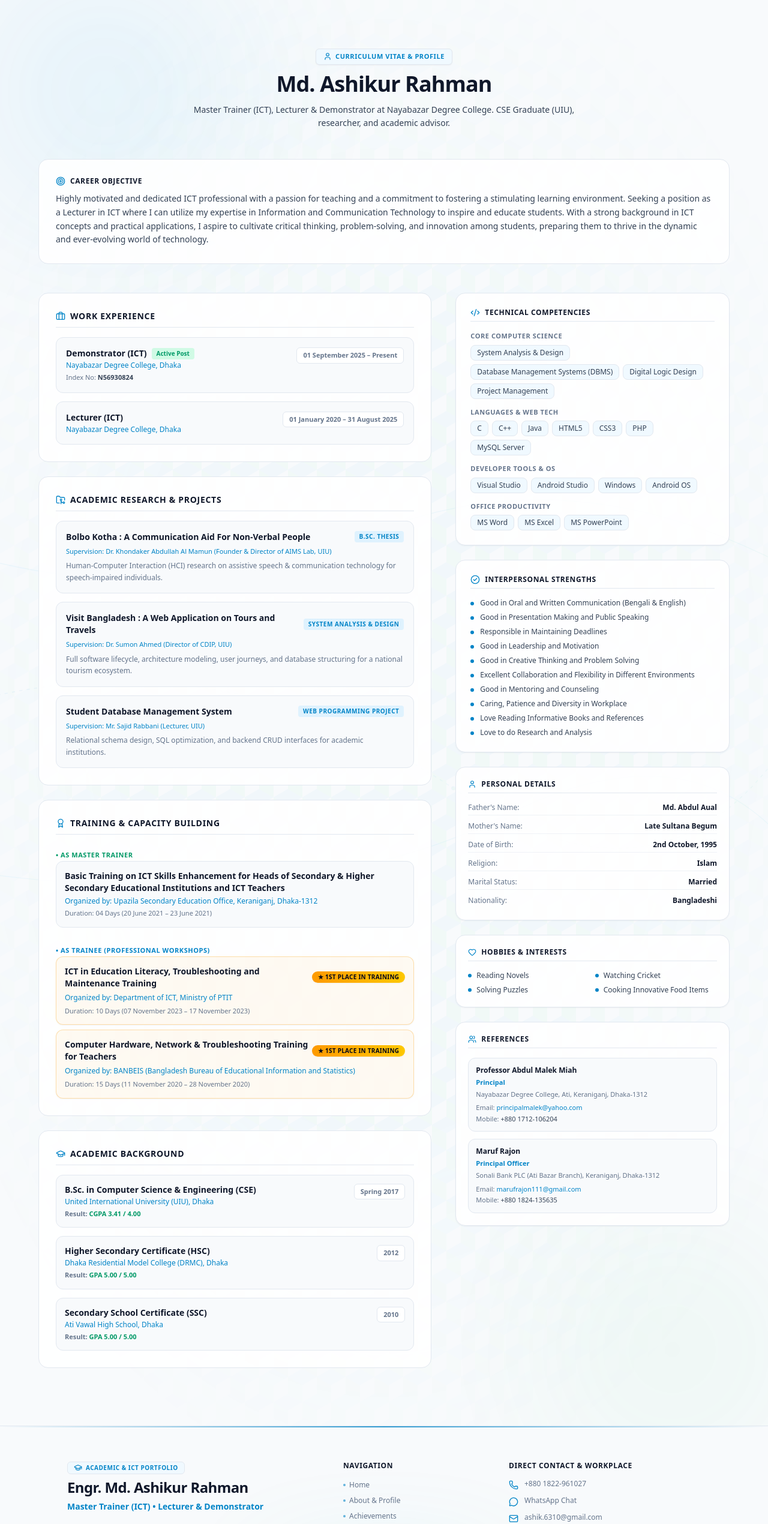
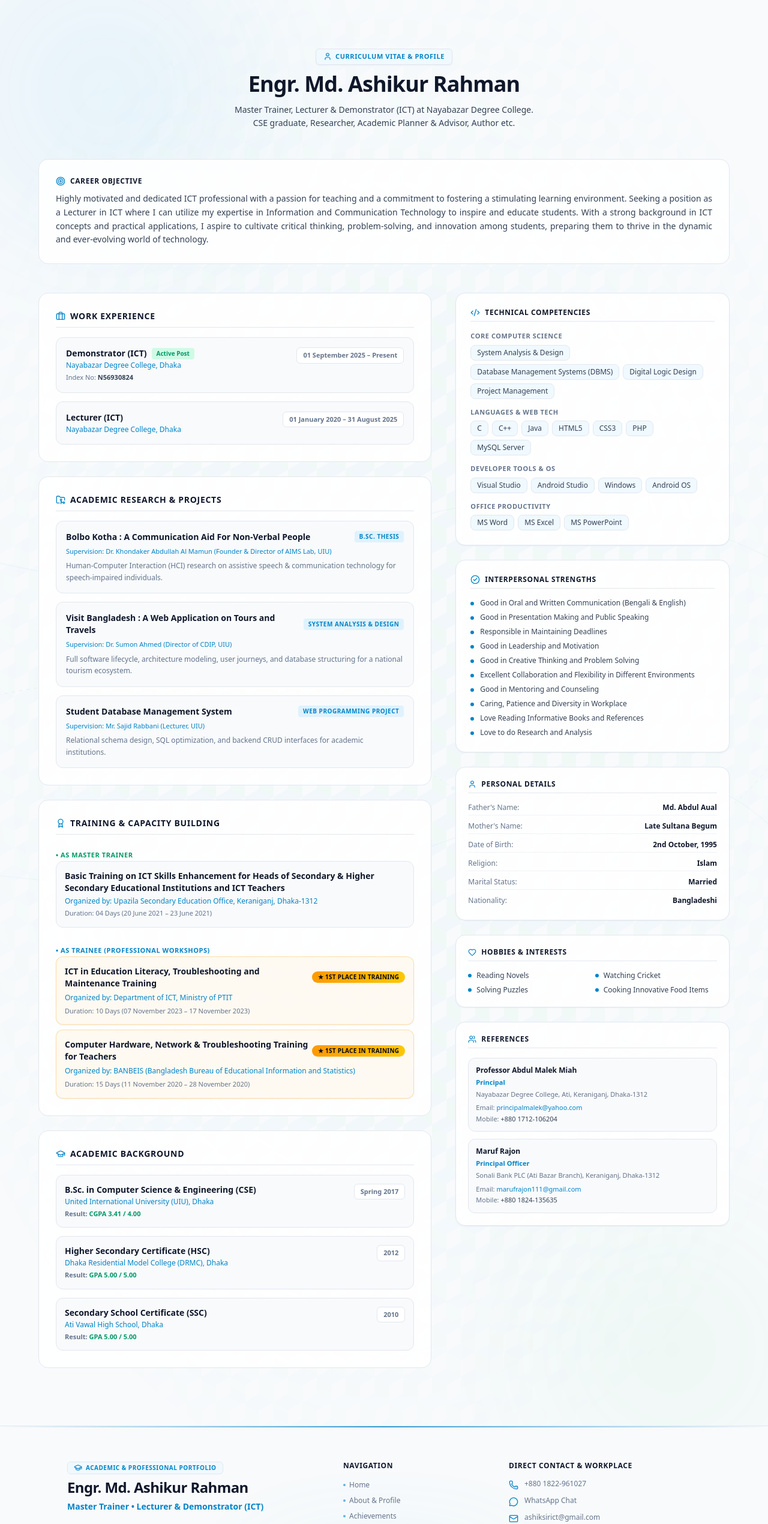
Before and after one commit to CodeByMonir/MdAshikurRahman, a Next.js app: page /about in a window 1280 px wide. Shown: the part 80-2620 px from the top of the page at 60% size. Built offline with nearby package versions, Linux system fonts and the light colour scheme.

Commit message:
updated the informatin of every section

```diff
--- a/src/Components/About/About.jsx
+++ b/src/Components/About/About.jsx
@@ -287,12 +287,12 @@ export default function AboutSection() {
                     </span>
 
                     <h2 className="text-2xl sm:text-3xl lg:text-4xl font-extrabold tracking-tight text-[#0F172A] dark:text-[#F8FAFC]">
-                        Md. Ashikur Rahman
+                        Engr. Md. Ashikur Rahman
                     </h2>
 
                     <p className="text-xs sm:text-sm text-[#334155] dark:text-[#94A3B8] leading-relaxed">
-                        Master Trainer (ICT), Lecturer & Demonstrator at Nayabazar Degree College. CSE Graduate (UIU),
-                        researcher, and academic advisor.
+                        Master Trainer, Lecturer & Demonstrator (ICT) at Nayabazar Degree College. <br />
+                        CSE graduate, Researcher, Academic Planner & Advisor, Author etc.
                     </p>
                 </div>
 
@@ -310,7 +310,7 @@ export default function AboutSection() {
                             Career Objective
                         </h3>
                     </div>
-                    <p className="text-xs sm:text-sm text-[#334155] dark:text-[#94A3B8] leading-relaxed">
+                    <p className="text-xs sm:text-sm text-[#334155] dark:text-[#94A3B8] leading-relaxed  text-justify">
                         {careerObjective}
                     </p>
                 </motion.div>
--- a/src/Components/Achievements/achievements.jsx
+++ b/src/Components/Achievements/achievements.jsx
@@ -234,7 +234,7 @@ export default function Achievements() {
                     </span>
 
                     <h1 className="text-3xl sm:text-4xl lg:text-5xl font-extrabold tracking-tight text-[#0F172A] dark:text-[#F8FAFC]">
-                        Honors, Research & Milestones
+                        Training, Research & Milestones
                     </h1>
 
                     <p className="text-xs sm:text-sm text-[#334155] dark:text-[#94A3B8] leading-relaxed">
@@ -248,7 +248,7 @@ export default function Achievements() {
                     <div className="flex items-center gap-2.5 pb-2 border-b border-[#E2E8F0] dark:border-[rgba(56,189,248,0.12)]">
                         <Award className="w-5 h-5 text-[#0284C7] dark:text-[#38BDF8]" />
                         <h2 className="text-lg sm:text-xl font-bold tracking-tight text-[#0F172A] dark:text-[#F8FAFC]">
-                            Training & Capacity Building Honors
+                            Professional Training Experiences
                         </h2>
                     </div>
 
@@ -266,7 +266,7 @@ export default function Achievements() {
                                     }`}
                             >
                                 {item.isFirstPlace && (
-                                    <div className="absolute -top-3 right-5 inline-flex items-center gap-1 px-3 py-0.5 rounded-full text-[11px] font-extrabold uppercase tracking-wide bg-gradient-to-r from-amber-500 to-yellow-400 text-slate-950 shadow-md">
+                                    <div className="absolute -top-3 right-5 inline-flex items-center gap-1 px-3 py-0.5 rounded-full text-[11px] font-extrabold uppercase tracking-wide bg-linear-to-r from-amber-500 to-yellow-400 text-slate-950 shadow-md">
                                         <Sparkles className="w-3.5 h-3.5" />
                                         Top Performer
                                     </div>
@@ -433,7 +433,7 @@ export default function Achievements() {
                     <div className="flex items-center gap-2.5 pb-2 border-b border-[#E2E8F0] dark:border-[rgba(56,189,248,0.12)]">
                         <Medal className="w-5 h-5 text-amber-500 dark:text-yellow-400" />
                         <h2 className="text-lg sm:text-xl font-bold tracking-tight text-[#0F172A] dark:text-[#F8FAFC]">
-                            Government Scholarships & Competitive Academic Honors
+                            Government Scholarships & Other Achievements
                         </h2>
                     </div>
 
--- a/src/Components/Contact/Contact.jsx
+++ b/src/Components/Contact/Contact.jsx
@@ -39,8 +39,8 @@ export default function ContactSection() {
         },
         {
             label: 'Email',
-            value: 'ashik.6310@gmail.com',
-            href: 'mailto:ashik.6310@gmail.com',
+            value: 'ashiksirict@gmail.com',
+            href: 'mailto:ashiksirict@gmail.com',
             icon: Mail,
             color: 'text-sky-600 dark:text-[#38BDF8]',
         },
@@ -63,13 +63,13 @@ export default function ContactSection() {
         },
         {
             name: 'Instagram',
-            href: 'https://instagram.com/imarashik',
+            href: 'https://instagram.com/ashiksirict',
             icon: FaInstagram,
             hoverClass: 'hover:text-[#E4405F] hover:border-[#E4405F]/40',
         },
         {
             name: 'LinkedIn',
-            href: 'https://www.linkedin.com/in/imarashik/',
+            href: 'https://www.linkedin.com/in/ashiksir/',
             icon: FaLinkedinIn,
             hoverClass: 'hover:text-[#0A66C2] hover:border-[#0A66C2]/40',
         },
--- a/src/Components/Home/CampusSection.jsx
+++ b/src/Components/Home/CampusSection.jsx
@@ -120,9 +120,8 @@ export default function CampusSection() {
                     </div>
 
                     {/* Experience Description */}
-                    <p className="text-xs sm:text-sm text-[#334155] dark:text-[#94A3B8] leading-relaxed">
-                        Serving as an academic planner and ICT demonstrator, focusing on computer
-                        architecture, web fundamentals, digital literacy, and modern pedagogical development.
+                    <p className="text-xs sm:text-sm text-[#334155] dark:text-[#94A3B8] leading-relaxed text-justify">
+                        Serving as an Academic Planner, Lecturer, and Demonstrator in ICT for HSC and Honours students, with a focus on computer lab sessions, web fundamentals, digital literacy, and modern pedagogical practices.
                     </p>
 
                     {/* Key Responsibilities / Experience Highlights */}
@@ -143,7 +142,7 @@ export default function CampusSection() {
                     {/* Actions */}
                     <div className="pt-1">
                         <a
-                            href="#contact"
+                            href="/contacts"
                             className="inline-flex items-center gap-2 px-4 py-2 rounded-lg text-xs sm:text-sm font-semibold border border-[#E2E8F0] dark:border-[rgba(56,189,248,0.15)] bg-white dark:bg-[rgba(9,13,22,0.7)] text-[#0F172A] dark:text-[#F8FAFC] hover:border-[#0284C7] dark:hover:border-[#38BDF8] transition-colors active:scale-98"
                         >
                             Academic Inquiries
@@ -162,7 +161,7 @@ export default function CampusSection() {
                 >
                     <div className="relative w-full max-w-lg lg:max-w-xl aspect-4/3 rounded-2xl overflow-hidden border-2 border-[#E2E8F0] dark:border-[rgba(56,189,248,0.25)] shadow-card-light dark:shadow-card-dark group">
                         <Image
-                            src="/university.jpg"
+                            src="/campus.jpg"
                             alt="Nayabazar Degree College Campus"
                             fill
                             sizes="(max-width: 1024px) 100vw, 550px"
--- a/src/Components/Home/Hero.jsx
+++ b/src/Components/Home/Hero.jsx
@@ -81,7 +81,7 @@ export default function Hero() {
                         </h1>
                     </div>
 
-                    <p className="text-sm sm:text-base lg:text-lg text-[#334155] dark:text-[#94A3B8] leading-relaxed max-w-2xl mx-auto lg:mx-0">
+                    <p className="text-sm sm:text-base lg:text-lg text-[#334155] dark:text-[#94A3B8] leading-relaxed max-w-2xl mx-auto lg:mx-0 text-justify">
                         I have been serving as an ICT Teacher at Nayabazar Degree College, Ati,
                         Keraniganj, Dhaka-1312, since January 2020. I am passionate about
                         teaching, learning, and seeking truth, while striving to live and work
--- a/src/Components/Home/InspiringSection.jsx
+++ b/src/Components/Home/InspiringSection.jsx
@@ -13,7 +13,7 @@ import {
 
 export default function InspiringSection() {
     const pedagogicalStats = [
-        { label: 'Years Teaching', value: '5+ Years' },
+        { label: 'Years Teaching', value: '7+ Years' },
         { label: 'Students Guided', value: '1,500+' },
         { label: 'Training Workshops', value: '40+' },
         { label: 'Curriculum Modules', value: '12+' },
--- a/src/Components/Home/TeacherSection.jsx
+++ b/src/Components/Home/TeacherSection.jsx
@@ -22,7 +22,7 @@ export default function TeacherSection() {
     const collaborationMetrics = [
         { label: 'Educators Mentored', value: '120+' },
         { label: 'Faculty Workshops', value: '25+' },
-        { label: 'Training Hubs', value: '5+' },
+        { label: 'Training Hubs', value: '12+' },
         { label: 'Collaborative Projects', value: '15+' },
     ];
 
@@ -175,7 +175,7 @@ export default function TeacherSection() {
                 >
                     <div className="relative w-full h-64 sm:h-80 md:h-100 rounded-2xl overflow-hidden border-2 border-[#E2E8F0] dark:border-[rgba(56,189,248,0.25)] shadow-card-light dark:shadow-card-dark group">
                         <Image
-                            src="/teachers.jpg"
+                            src="/Teachers1.jpg"
                             alt="Faculty and Educators Group Photo"
                             fill
                             sizes="(max-width: 1024px) 100vw, 1024px"
--- a/src/Components/Shared/Footer.jsx
+++ b/src/Components/Shared/Footer.jsx
@@ -46,8 +46,8 @@ export default function Footer() {
         },
         {
             icon: Mail,
-            label: 'ashik.6310@gmail.com',
-            href: 'mailto:ashik.6310@gmail.com',
+            label: 'ashiksirict@gmail.com',
+            href: 'mailto:ashiksirict@gmail.com',
         },
         {
             icon: MapPin,
@@ -59,19 +59,19 @@ export default function Footer() {
     const socialLinks = [
         {
             name: 'Facebook',
-            href: 'http://www.fb.com/arashik2019',
+            href: 'http://www.fb.com/ashiksirict',
             icon: FaFacebookF,
             hoverClass: 'hover:text-[#1877F2] hover:border-[#1877F2]/40',
         },
         {
             name: 'Instagram',
-            href: 'https://instagram.com/im.arashik',
+            href: 'https://instagram.com/ashiksirict',
             icon: FaInstagram,
             hoverClass: 'hover:text-[#E4405F] hover:border-[#E4405F]/40',
         },
         {
             name: 'LinkedIn',
-            href: 'https://www.linkedin.com/in/ashik-rahman-0ba47511b/',
+            href: 'https://www.linkedin.com/in/ashiksir/',
             icon: FaLinkedinIn,
             hoverClass: 'hover:text-[#0A66C2] hover:border-[#0A66C2]/40',
         },
@@ -106,13 +106,13 @@ export default function Footer() {
                         <div className="space-y-1.5">
                             <div className="inline-flex items-center gap-1.5 px-2.5 py-0.5 rounded-md text-[10px] font-semibold uppercase tracking-wider bg-[#F0F9FF] dark:bg-[#0F172A] text-[#0284C7] dark:text-[#38BDF8] border border-[#E2E8F0] dark:border-[rgba(56,189,248,0.15)]">
                                 <GraduationCap className="w-3.5 h-3.5" />
-                                <span>Academic & ICT Portfolio</span>
+                                <span>Academic & Professional Portfolio</span>
                             </div>
                             <h2 className="text-xl sm:text-2xl font-extrabold text-[#0F172A] dark:text-[#F8FAFC] tracking-tight">
                                 Engr. Md. Ashikur Rahman
                             </h2>
                             <p className="text-xs sm:text-sm font-semibold text-[#0284C7] dark:text-[#38BDF8]">
-                                Master Trainer (ICT) &bull; Lecturer & Demonstrator
+                                Master Trainer &bull; Lecturer & Demonstrator (ICT)
                             </p>
                         </div>
 
```
Also changed, not shown: public/Teachers1.jpg (added), public/campus.jpg (added).
